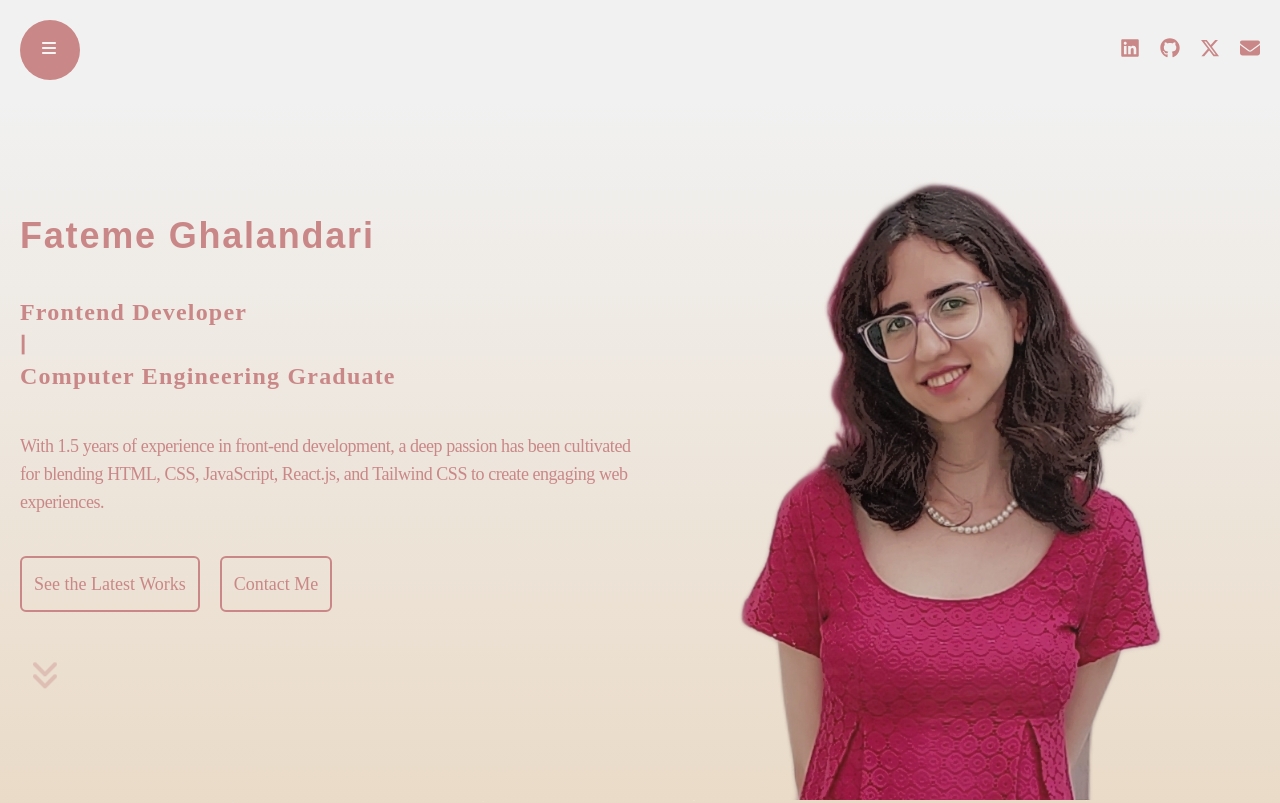
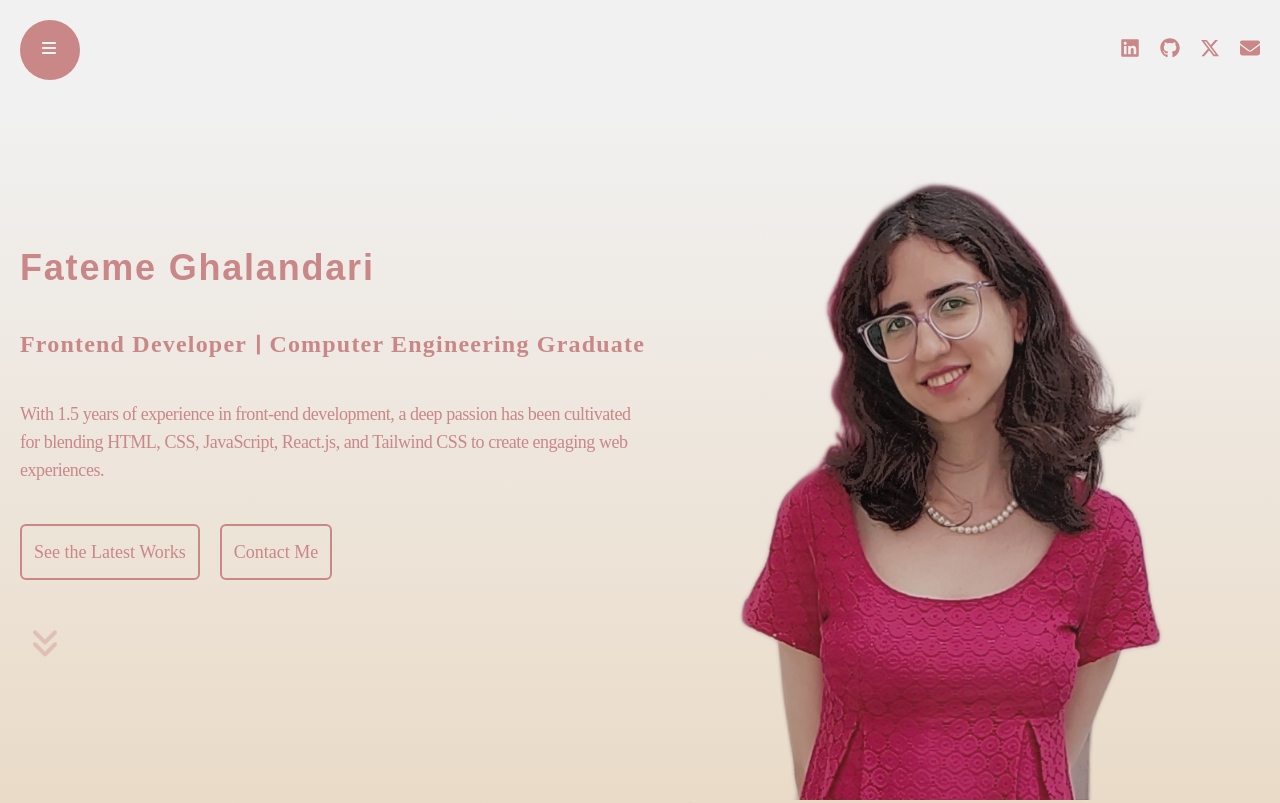
Before and after one commit to FatemeGhalandari/fatemeghalandari.github.io, a React (Vite) app: page / in a window 1280 px wide. Shown: the top 803 px of the page. Built offline with nearby package versions, Linux system fonts and the light colour scheme.

Commit message:
style: Refactor Hero component to improve readability and structure

```diff
--- a/src/components/Hero.jsx
+++ b/src/components/Hero.jsx
@@ -41,13 +41,26 @@ const Hero = () => {
           >
             Fateme Ghalandari
           </motion.h2>
-          <motion.h1
-            className="sm:text-2xl text-base font-semibold font-merriweather text-[#CA8787] tracking-wider"
-            variants={textVariants}
-          >
-            Frontend Developer <span className="sm:block hidden">|</span>
-            <br className="sm:hidden block" /> Computer Engineering Graduate
-          </motion.h1>
+          <motion.div className="flex sm:flex-row flex-col sm:gap-2 gap-0">
+            <motion.h1
+              className="sm:text-2xl text-base font-semibold font-merriweather text-[#CA8787] tracking-wider"
+              variants={textVariants}
+            >
+              Frontend Developer
+            </motion.h1>
+            <motion.span
+              className="sm:block hidden text-2xl font-semibold text-[#CA8787]"
+              variants={textVariants}
+            >
+              |
+            </motion.span>
+            <motion.h1
+              className="sm:text-2xl text-base font-semibold font-merriweather text-[#CA8787] tracking-wider"
+              variants={textVariants}
+            >
+              Computer Engineering Graduate
+            </motion.h1>
+          </motion.div>
           <motion.p
             className="sm:text-lg font-thin text-sm font-merriweather text-[#CA8787] tracking-tight"
             variants={textVariants}
```
